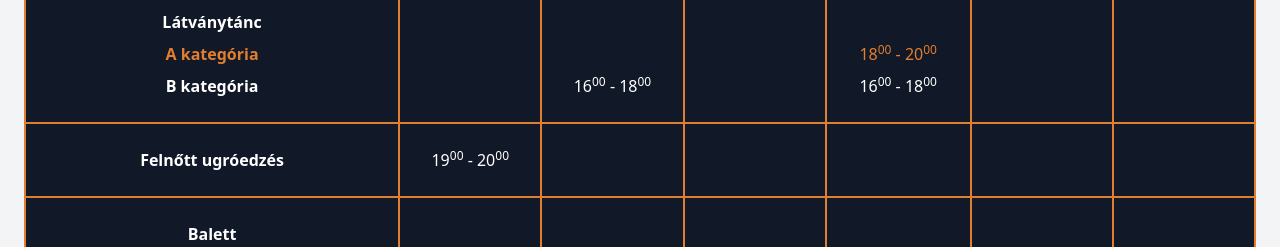
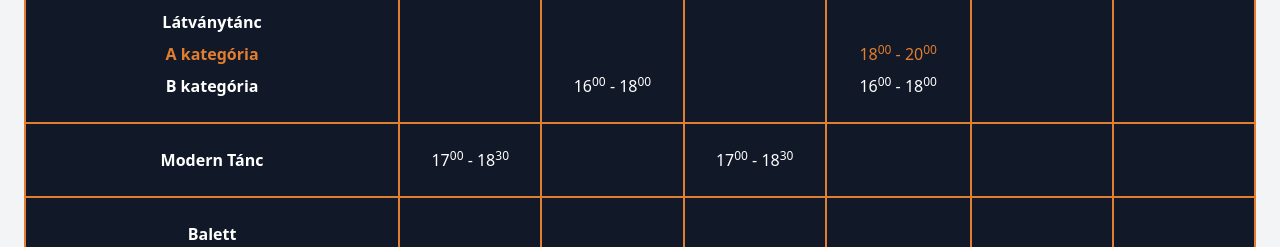
Before and after one commit to Otisz/akrobatikustorna, a Next.js app: page /edzeseink in a window 1280 px wide. Shown: the part 1020-1267 px from the top of the page. Built offline with nearby package versions, Linux system fonts and the light colour scheme.

Commit message:
Requested changes

```diff
--- a/src/app/(user)/edzeseink/page.tsx
+++ b/src/app/(user)/edzeseink/page.tsx
@@ -222,12 +222,14 @@ export default function Page() {
                 <td></td>
               </tr>
               <tr>
-                <th>Felnőtt ugróedzés</th>
+                <th>Modern Tánc</th>
                 <td>
-                  19<sup>00</sup> - 20<sup>00</sup>
+                  17<sup>00</sup> - 18<sup>30</sup>
                 </td>
                 <td></td>
-                <td></td>
+                <td>
+                  17<sup>00</sup> - 18<sup>30</sup>
+                </td>
                 <td></td>
                 <td></td>
                 <td></td>
--- a/src/app/(user)/kapcsolat/page.tsx
+++ b/src/app/(user)/kapcsolat/page.tsx
@@ -71,12 +71,6 @@ export default function Page() {
                 </Link>
                 <span>(BMSZC Bláthy Ottó Titusz Informatikai Technikum)</span>
               </div>
-              <div className="flex flex-col gap-1 text-center md:flex-row">
-                <Link href="https://goo.gl/maps/UkcACG5V98Q6KXab7" className="text-orange-primary underline">
-                  2016 Leányfalu, Móricz Zsigmond út 124/a
-                </Link>
-                <span>(Faluház)</span>
-              </div>
             </div>
           </div>
           <div className="flex items-center justify-center gap-4">
--- a/src/data/trainers.ts
+++ b/src/data/trainers.ts
@@ -1,5 +1,5 @@
-import baucsek_monika from "@/../public/images/trainers/baucsek_monika.jpg";
 import berkes_kornelia from "@/../public/images/trainers/berkes_kornelia.jpg";
+import biro_laura from "@/../public/images/trainers/biro_laura.jpg";
 import budai_tunde from "@/../public/images/trainers/budai_tunde.jpg";
 import csabai_balint from "@/../public/images/trainers/csabai_balint.jpg";
 import gal_borbala from "@/../public/images/trainers/gal_borbala.jpg";
@@ -74,9 +74,9 @@ const TRAINERS: Array<Trainer> = [
     color: "bg-[#da70d6]",
   },
   {
-    name: "Baucsek Mónika",
-    title: "Edző",
-    image: baucsek_monika,
+    name: "Bíró Laura",
+    title: "Tánctanár",
+    image: biro_laura,
     color: "bg-[#ff1493]",
   },
   {
```
Also changed, not shown: public/images/trainers/baucsek_monika.jpg (deleted), public/images/trainers/biro_laura.jpg (added).
